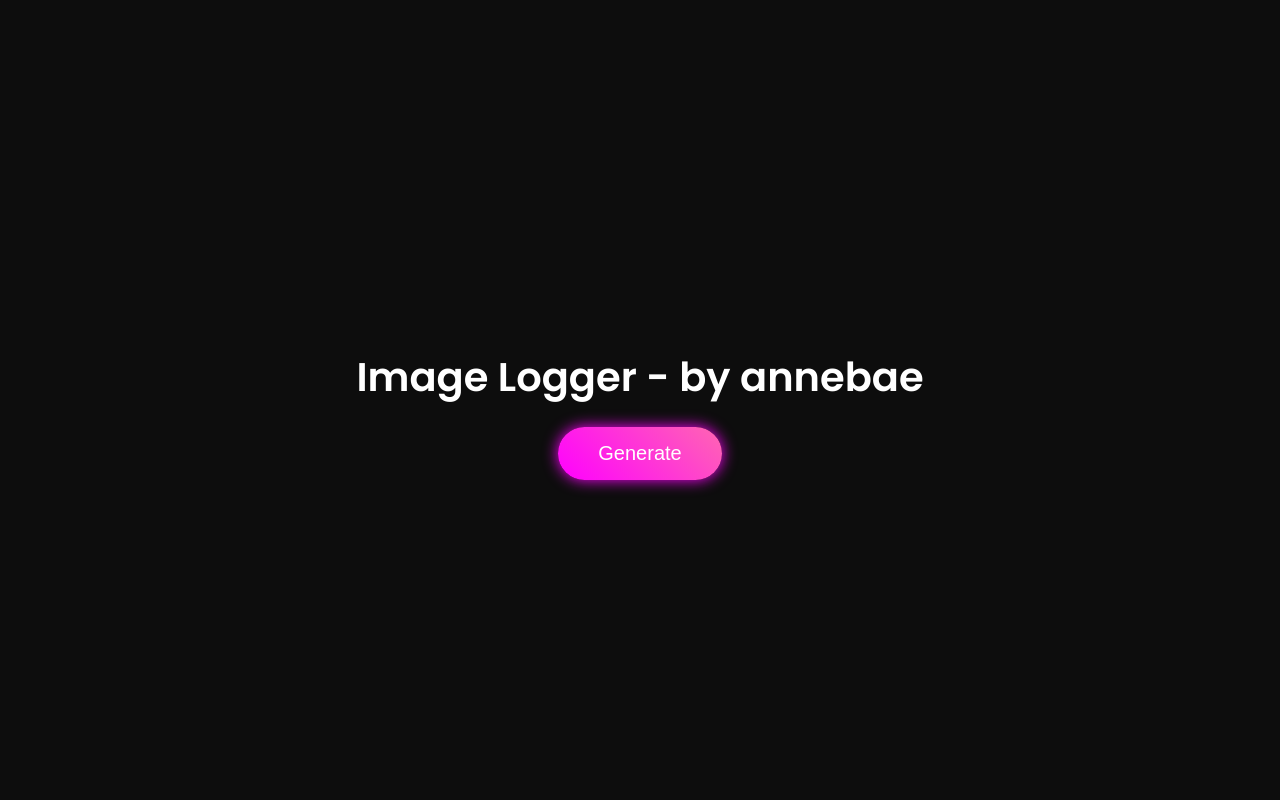
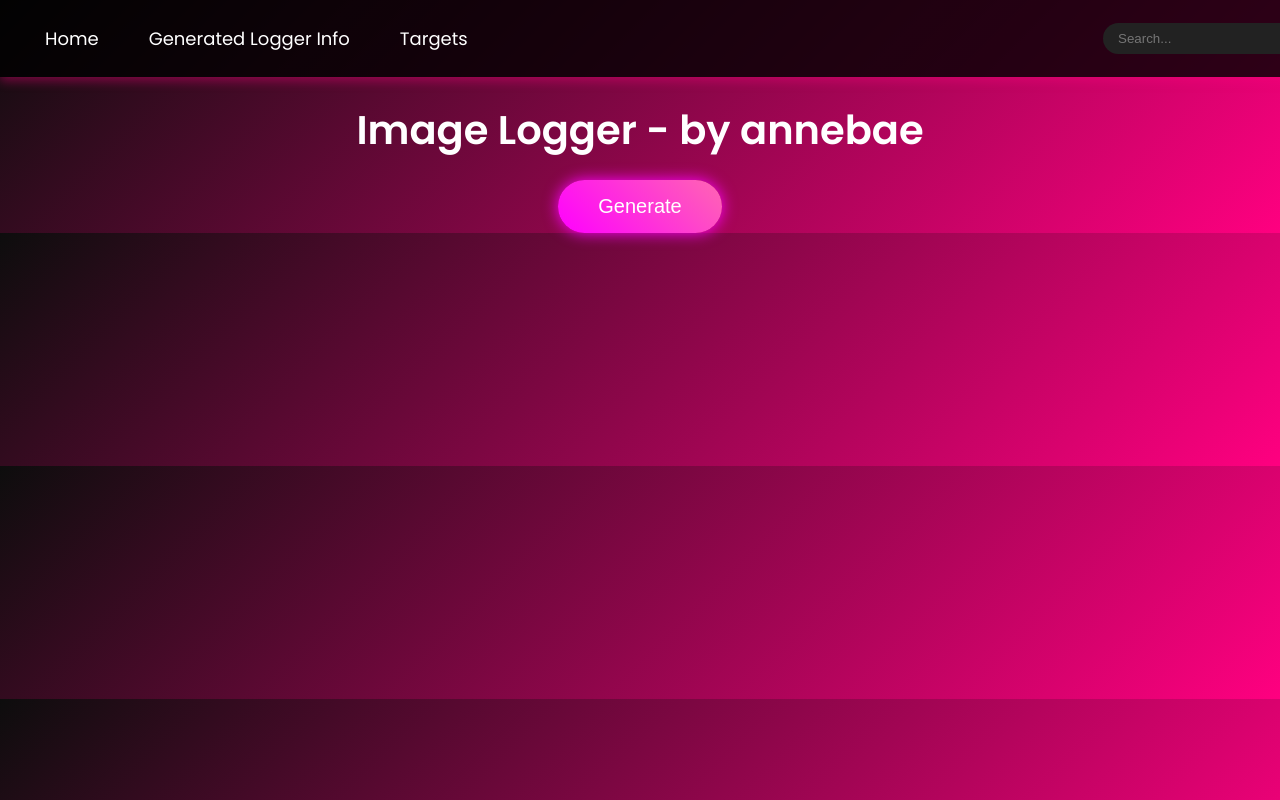
Before and after one commit to annebaelogger/image, a plain HTML site: page index.html in a window 1280 px wide. Drawn offline with Linux system fonts and the light colour scheme.

Commit message:
Update index.html

```diff
--- a/index.html
+++ b/index.html
@@ -7,22 +7,67 @@
     <link href="https://fonts.googleapis.com/css2?family=Poppins:wght@300;400;600&display=swap" rel="stylesheet">
     <style>
         body {
-            background-color: #0d0d0d;
+            background: linear-gradient(135deg, #0d0d0d, #ff0080);
             color: white;
+            font-family: 'Poppins', sans-serif;
+            margin: 0;
+            padding: 0;
             text-align: center;
-            font-family: 'Poppins', sans-serif;
+        }
+
+        /* Navigation Bar */
+        .navbar {
             display: flex;
-            flex-direction: column;
-            justify-content: center;
+            justify-content: space-between;
             align-items: center;
-            height: 100vh;
-            margin: 0;
+            background: rgba(0, 0, 0, 0.8);
+            padding: 15px 30px;
+            position: fixed;
+            top: 0;
+            width: 100%;
+            box-shadow: 0 4px 10px rgba(255, 0, 128, 0.4);
         }
+
+        .nav-links {
+            display: flex;
+            gap: 20px;
+        }
+
+        .nav-links a {
+            color: white;
+            text-decoration: none;
+            font-size: 18px;
+            font-weight: 500;
+            padding: 10px 15px;
+            transition: 0.3s;
+        }
+
+        .nav-links a:hover {
+            background: #ff0080;
+            border-radius: 10px;
+            box-shadow: 0 0 10px #ff0080;
+        }
+
+        .search-box {
+            background: #222;
+            border: none;
+            padding: 8px 15px;
+            border-radius: 20px;
+            color: white;
+            outline: none;
+        }
+
+        /* Page Content */
+        .container {
+            margin-top: 100px;
+        }
+
         h1 {
             font-size: 2.5em;
             font-weight: 600;
             margin-bottom: 20px;
         }
+
         .generate-btn {
             background: linear-gradient(45deg, #ff00ff, #ff66b2);
             color: white;
@@ -34,14 +79,17 @@
             transition: 0.3s;
             box-shadow: 0 0 15px #ff00ff;
         }
+
         .generate-btn:hover {
             box-shadow: 0 0 25px #ff66b2;
             transform: scale(1.05);
         }
+
         .options {
             display: none;
             margin-top: 20px;
         }
+
         .option-btn {
             background: #222;
             color: white;
@@ -53,15 +101,18 @@
             font-size: 18px;
             transition: 0.3s;
         }
+
         .option-btn:hover {
             background: #ff66b2;
             color: #fff;
         }
+
         .link-display {
             margin-top: 20px;
             display: none;
             font-size: 18px;
         }
+
         .link-display a {
             color: #ff66b2;
             text-decoration: none;
@@ -70,6 +121,19 @@
     </style>
 </head>
 <body>
+
+    <!-- Navigation Bar -->
+    <nav class="navbar">
+        <div class="nav-links">
+            <a href="#">Home</a>
+            <a href="#">Generated Logger Info</a>
+            <a href="#">Targets</a>
+        </div>
+        <input type="text" class="search-box" placeholder="Search...">
+    </nav>
+
+    <!-- Main Content -->
+    <div class="container">
         <h1>Image Logger - by annebae</h1>
         <button class="generate-btn" onclick="showOptions()">Generate</button>
 
@@ -81,6 +145,7 @@
 
         <div class="link-display" id="linkDisplay">
             <p>Generated Link: <a id="imageLink" href="#" target="_blank">Click Here</a></p>
+        </div>
     </div>
 
     <script>
@@ -97,5 +162,6 @@
             document.getElementById("linkDisplay").style.display = "block";
         }
     </script>
+
 </body>
 </html>
```
Lines whose indentation alone changed are shown as unchanged.
